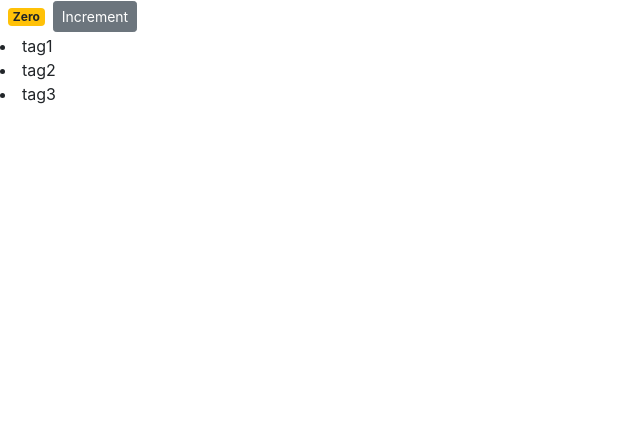
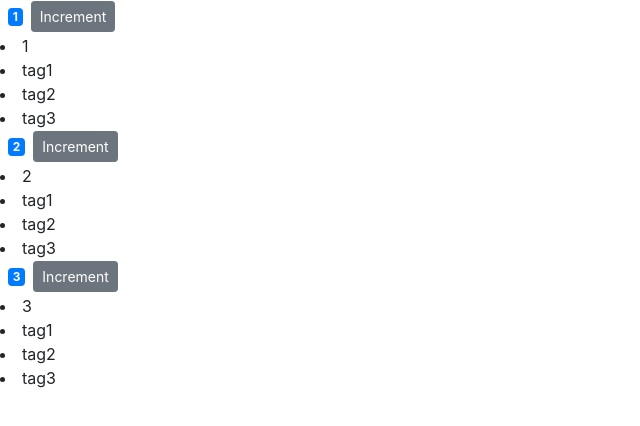
Before and after one commit to Vaibhav-Dhiman/ReactMoshTut, a React (Create React App) app: page / in a window 1280 px wide. Shown: the top 426 px of the page, without its empty margins (0-640 px from the left). Built offline with nearby package versions, Linux system fonts and the light colour scheme.

Commit message:
pass value as props to components

```diff
--- a/src/components/counter.jsx
+++ b/src/components/counter.jsx
@@ -3,15 +3,26 @@ import React, { Fragment } from 'react';
 
 class counter extends React.Component {
     state = {
-        count: 0,
+        value: this.props.value,
         tags: ['tag1', 'tag2', 'tag3']
     };
 
+
+    // use arrow function as blow to not get error of state not defined or bind onclick with this keyword if not using arrow function. as
+    // {this.updateCount.bind(this)}
+    updateCount = () => {
+        this.setState({ value: this.state.value + 1 })
+        //console.log(this.state.count);
+    }
+
     render() {
+        console.log('props', this.props);
+
         return (
             <Fragment>
             <span className={this.getBadgeClasses()}>{this.formatCount()}</span>
-            <button className="btn btn-secondary btn-sm" onClick={this.updateCount.bind(this)}>Increment</button>
+            <button className="btn btn-secondary btn-sm" onClick={this.updateCount}>Increment</button>
+                 <li>{this.state.value}</li>
               {this.state.tags.map(tag => <li key={tag}>{tag}</li>)}
             </Fragment>
         );
@@ -23,14 +34,11 @@ class counter extends React.Component {
         return classes;
     }
 
-    updateCount() {
-        this.setState({ count: this.state.count +1})
-        //console.log(this.state.count);
-    }
+
 
     formatCount() {
-        const { count } = this.state;
-        return count === 0 ? 'Zero' : count;
+        const { value } = this.state;
+        return value === 0 ? 'Zero' : value;
     }
 }
 
--- /dev/null
+++ b/src/components/counters.jsx
@@ -0,0 +1,23 @@
+import React from 'react';
+import Counter from './counter';
+
+class Counters extends React.Component {
+    state = {
+        counters : [
+            { id: 1, value: 1 },
+            { id: 2, value: 2 },
+            { id: 3, value: 3 },
+        ]
+     };
+
+    render() {
+        return (
+            <div>
+              {this.state.counters.map(counter =>
+                 <Counter key={counter.id} value={counter.value} selected = {true}/>)}
+            </div>
+         );
+    }
+}
+
+export default Counters;
--- a/src/index.js
+++ b/src/index.js
@@ -1,13 +1,12 @@
 import React from 'react';
 import ReactDOM from 'react-dom';
 import './index.css';
-import App from './App';
 import * as serviceWorker from './serviceWorker';
 import 'bootstrap/dist/css/bootstrap.css';
-import Counter from './components/counter';
+import Counters from './components/counters';
 
 ReactDOM.render(
-  <Counter/>,
+  <Counters/>,
   document.getElementById('root')
 );
 
```
